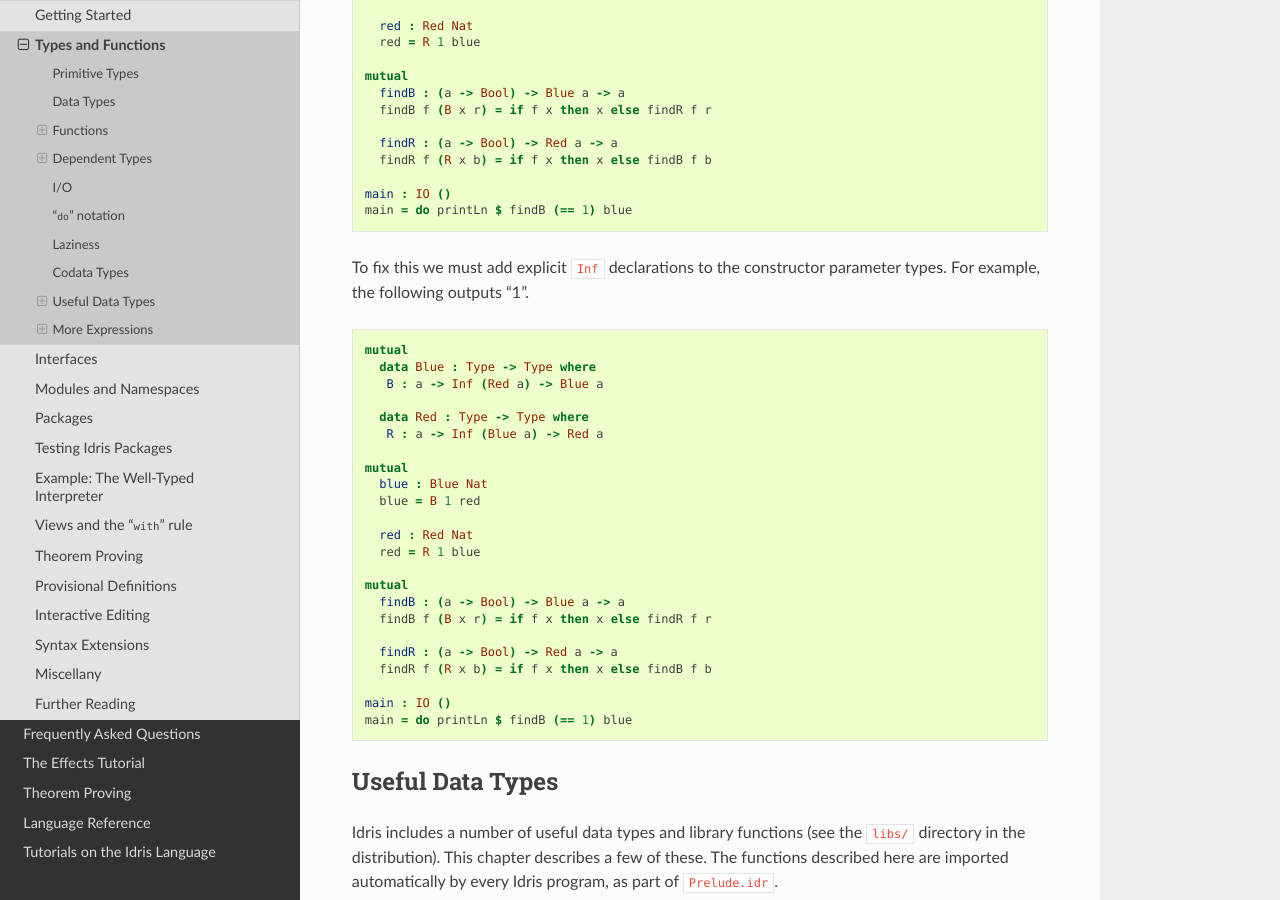
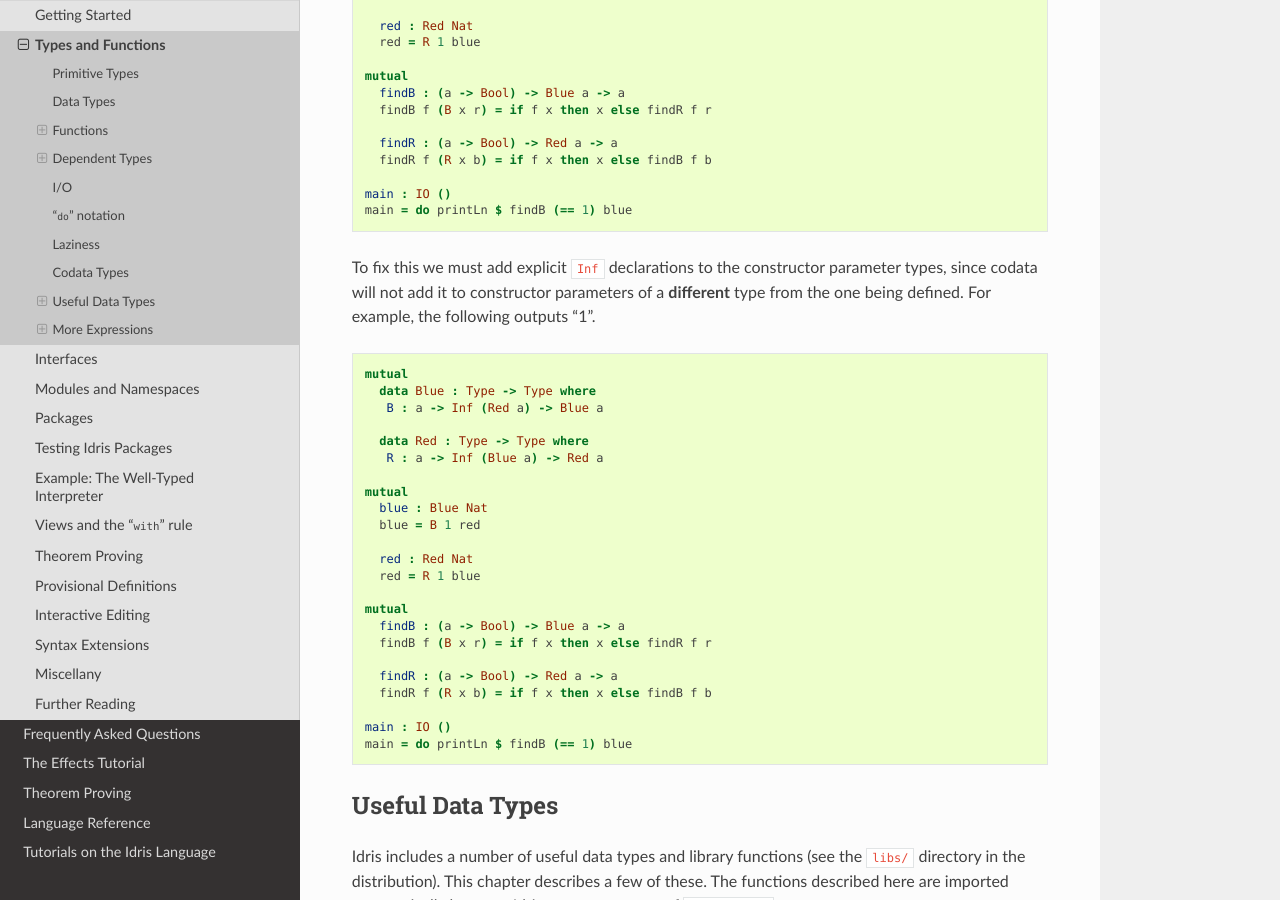
Before and after one commit to idris-lang/Idris-dev, a Sphinx documentation site: the page built from docs/tutorial/typesfuns.rst, in a window 1280 px wide and 900 px high, scrolled down 12573 px. Built offline with Sphinx 7.4.7 and the Read the Docs theme 2.0.0, drawn with Linux system fonts in a browser that asks for light colours; formulas are drawn with MathJax 3.

Commit message:
Added short explanation of why codata types cannot be used in infinitely mutually recursive types.

```diff
--- a/docs/tutorial/typesfuns.rst
+++ b/docs/tutorial/typesfuns.rst
@@ -720,7 +720,9 @@ infinite loop and cause a stack overflow.
     main = do printLn $ findB (== 1) blue
 
 To fix this we must add explicit ``Inf`` declarations to the constructor
-parameter types. For example, the following outputs "1".
+parameter types, since codata will not add it to constructor parameters of a
+**different** type from the one being defined. For example, the following
+outputs "1".
 
 .. code-block:: idris
 
```
